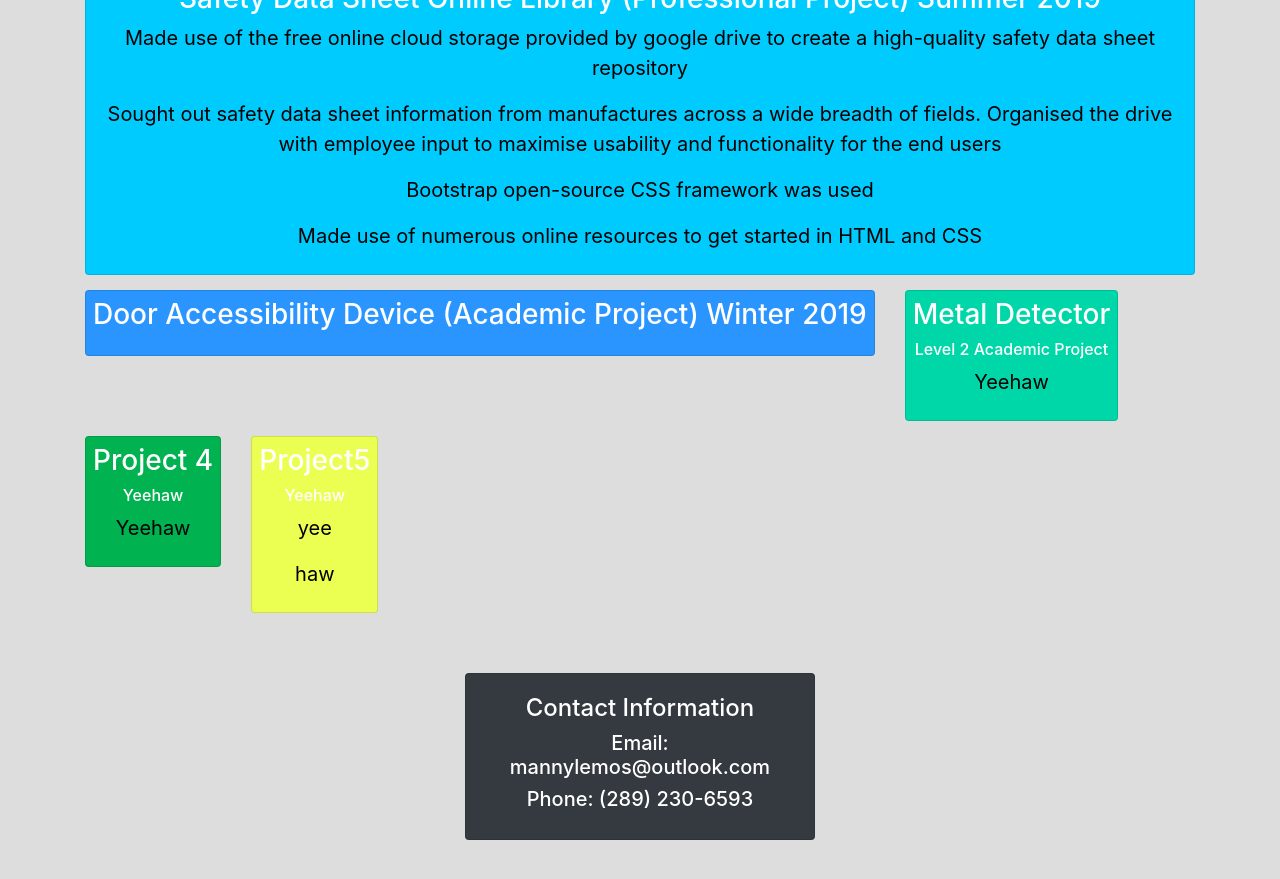
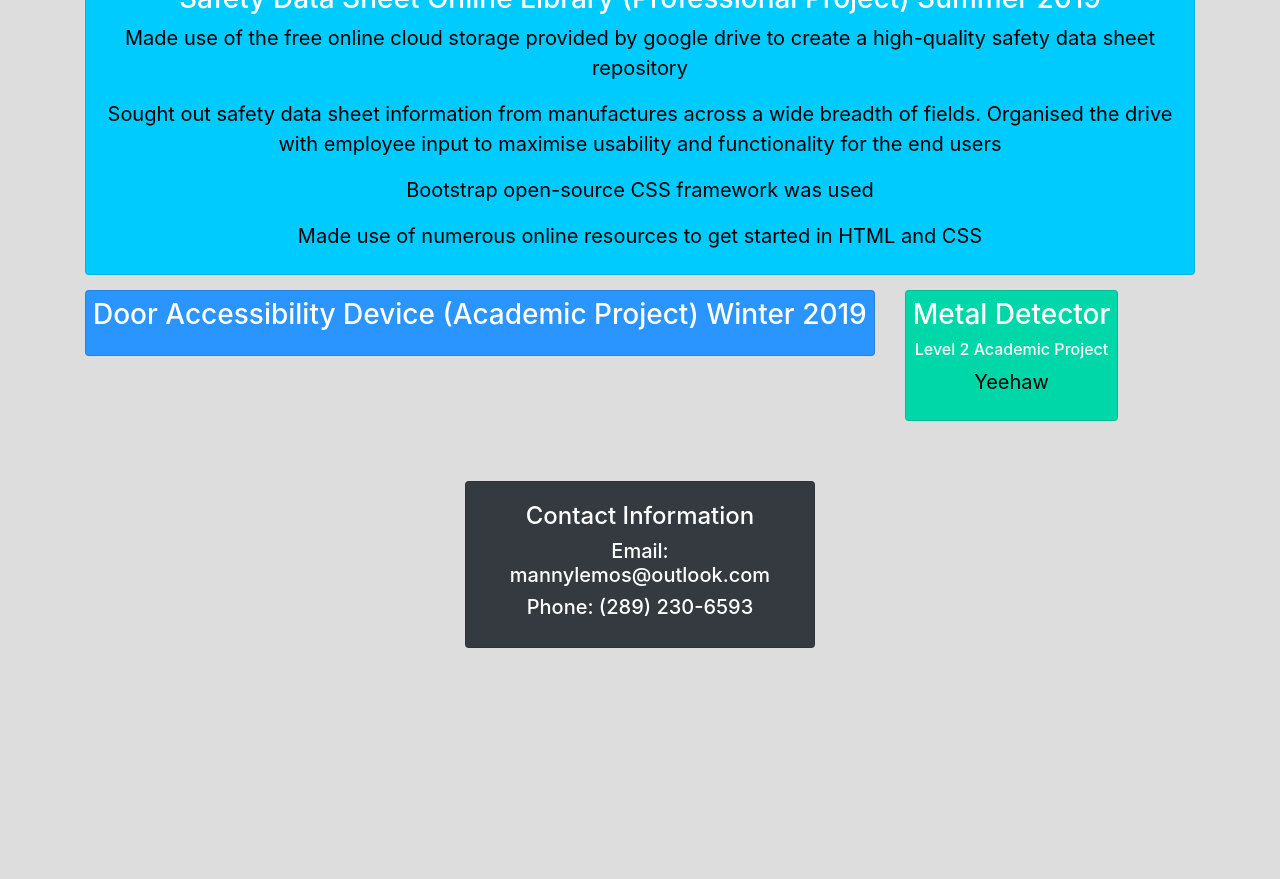
Before and after one commit to MannyLemos/MannyLemos.github.io, a Jekyll site: the page index.html, which Jekyll copies as it is, in a window 1280 px wide and 900 px high, scrolled down 2874 px. Shown: the top 879 px of the window. Built offline with Jekyll 4.4.1, drawn with Linux system fonts in a browser that asks for light colours; nearby versions of some CDN libraries; a script that is not in the unit is left out; after the commit the page ends 3582 px from its top, so only the background shows below that.

Commit message:
Update index.html

```diff
--- a/index.html
+++ b/index.html
@@ -360,27 +360,6 @@ $.backstretch([
                                  </div>
                             </div>
                         </div>
-
-                       <div style = "padding-top: 15px"  class="col-md-auto" >
-                            <div style="background-color: #00b250"class="card">
-                               <div style="padding: 7px">
-                                    <h3>Project 4</h3>
-                                    <h6>Yeehaw</h6>
-                                    <p>Yeehaw</p>
-                                </div>
-                            </div>
-                        </div>
-                        <div style = "padding-top: 15px" class="col-md-auto">
-                            <div style="background-color : #ebff52" class="card">
-                                <div style="padding: 7px">
-                                      <h3>Project5</h3>
-                                    <h6>Yeehaw</h6>
-                                    <p>yee</p>
-                                    <p>haw</p>
-                                     </div>
-
-                            </div>
-                        </div>
                     </div>
                 </div>
 </div>
```
